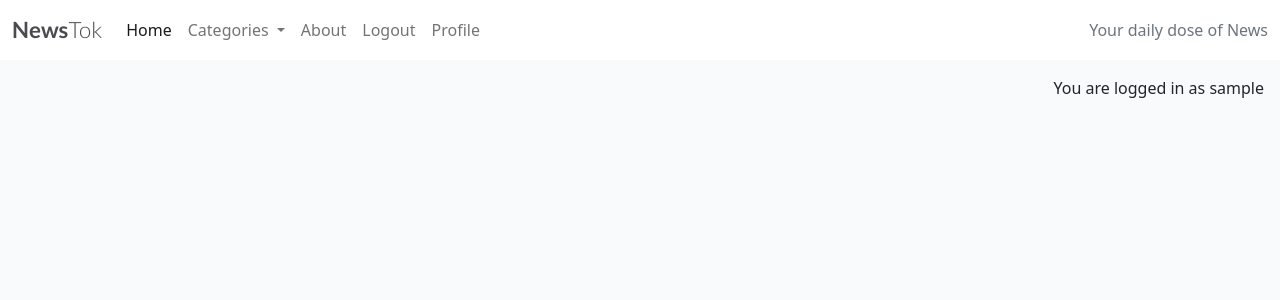
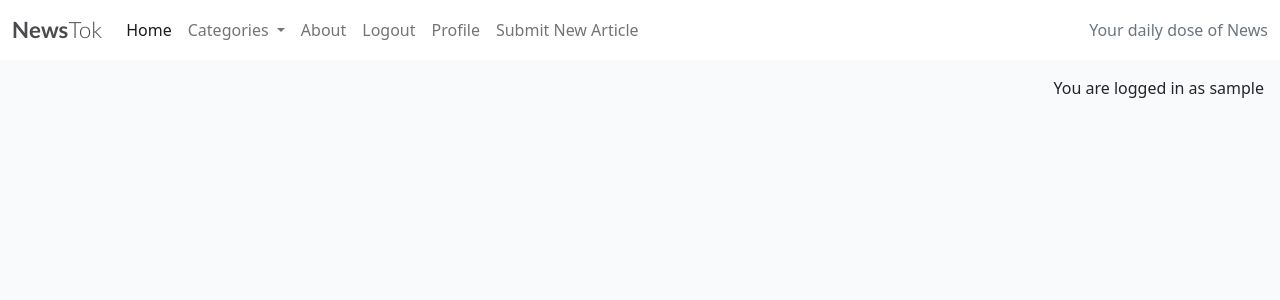
Before and after one commit to md-ash-dot/newstok, a Django app: page / in a window 1280 px wide. Shown: the top 300 px of the page. Run offline with Django 4.2, Linux system fonts and the light colour scheme; the visitor is signed in with stand-in values (Sample User, id 1); data that the repository does not hold is empty; parts of the project's set-up code (start-up, migrations or seed data) failed here and were passed over.

Commit message:
Add a new article page with form to submit for publishing

```diff
--- a/news/urls.py
+++ b/news/urls.py
@@ -2,10 +2,11 @@ from . import views
 from django.urls import path
 
 urlpatterns = [
-    path('', views.ArticleList.as_view(), name='home'),
-    path('<slug:slug>/', views.article_detail, name='article_detail'),
-    path('<slug:slug>/edit_comment/<int:comment_id>',
-         views.comment_edit, name='comment_edit'),
-    path('<slug:slug>/delete_comment/<int:comment_id>',
-         views.comment_delete, name='comment_delete'),
+     path('', views.ArticleList.as_view(), name='home'),
+     path('<slug:slug>/', views.article_detail, name='article_detail'),
+     path('<slug:slug>/edit_comment/<int:comment_id>',
+          views.comment_edit, name='comment_edit'),
+     path('<slug:slug>/delete_comment/<int:comment_id>',
+          views.comment_delete, name='comment_delete'),
+     path('article', views.new_article, name='new_article'),
 ]
--- a/news/views.py
+++ b/news/views.py
@@ -3,7 +3,7 @@ from django.views import generic
 from django.contrib import messages
 from django.http import HttpResponseRedirect
 from .models import Article, Comment
-from .forms import CommentForm
+from .forms import CommentForm, ArticleForm
 
 # Create your views here.
 
@@ -96,3 +96,26 @@ def comment_delete(request, slug, comment_id):
     else:
         messages.add_message(request, messages.ERROR, 'You can only delete your own comments!')
     return HttpResponseRedirect(request.META.get('HTTP_REFERER','/'))
+
+
+def new_article(request):
+    """
+    view to delete comment
+    """
+    if request.method == "POST":
+        article_form = ArticleForm(data=request.POST)
+        if article_form.is_valid():
+            article = article_form.save(commit=False)
+            article.author = request.user
+            article.save()
+
+    article_form = ArticleForm()
+
+    return render(
+        request,
+        "news/new_article.html",
+        {
+            "new_article": new_article,
+            "article_form": article_form
+        },
+    )
--- a/templates/base.html
+++ b/templates/base.html
@@ -4,7 +4,7 @@
 {% url 'account_login' as login_url %}
 {% url 'account_signup' as signup_url %}
 {% url 'account_logout' as logout_url %}
-
+{% url 'new_article' as article_url %}
 
 <!DOCTYPE html>
 <html class="h-100" lang="en">
@@ -68,6 +68,9 @@
                     </li>
                     <li class="nav-item">
                         <a class="nav-link {% if request.path == user_profile_url %}active{% endif %}" aria-current="page" href="{% url 'user_profile_posts' %}">Profile</a>
+                    </li>
+                    <li class="nav-item">
+                        <a class="nav-link {% if request.path == new_article_url %}active{% endif %}" aria-current="page" href="{% url 'new_article' %}">Submit New Article</a>
                     </li>
                     {% else %}
                     <li class="nav-item">
```
Also changed, not shown: news/forms.py (+6 -1 lines), news/templates/news/new_article.html (added, +13 -0 lines).
